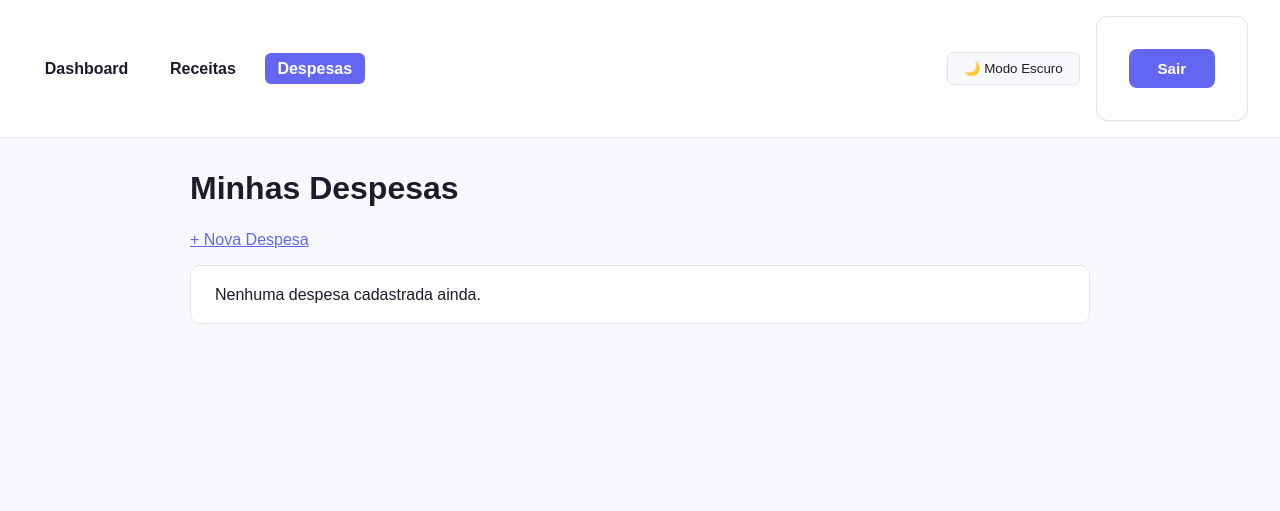
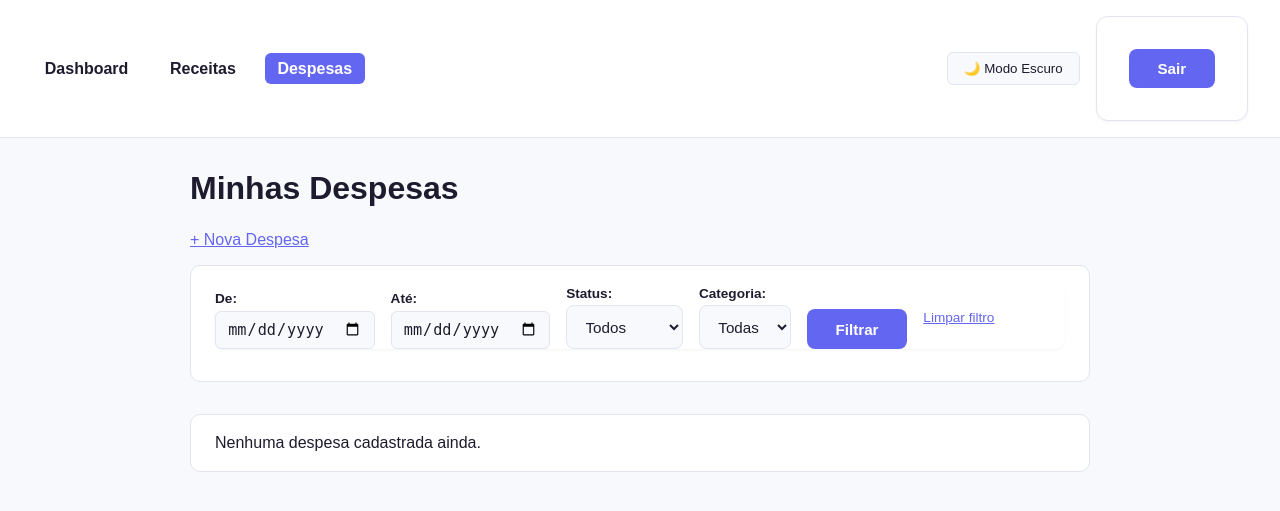
Before and after one commit to ReneBerredo/Controle-Financeiro, a Django app: page /financas/despesas/ in a window 1280 px wide. Shown: the top 511 px of the page. Run offline with Django 5.2, Linux system fonts and the light colour scheme; the visitor is signed in with stand-in values (Sample User, id 1); data that the repository does not hold is empty.

Commit message:
Adicionados filtros de data, status na lista despesas e receitas

```diff
--- a/financas/templates/financas/lista_despesas.html
+++ b/financas/templates/financas/lista_despesas.html
@@ -6,6 +6,38 @@
     <h1>Minhas Despesas</h1>
 
     <p><a href="{% url 'criar_despesa' %}">+ Nova Despesa</a></p>
+
+    <div class="filtro-container">
+        <form method="get" class="form-filtro">
+            <div>
+                <label for="data_inicial">De:</label>
+                <input type="date" id="data_inicial" name="data_inicial" value="{{ data_inicial|default:'' }}">
+            </div>
+            <div>
+                <label for="data_final">Até:</label>
+                <input type="date" id="data_final" name="data_final" value="{{ data_final|default:'' }}">
+            </div>
+            <div>
+                <label for="status">Status:</label>
+                <select id="status" name="status">
+                    <option value="">Todos</option>
+                    <option value="pago" {% if status == 'pago' %}selected{% endif %}>Pago</option>
+                    <option value="pendente" {% if status == 'pendente' %}selected{% endif %}>Pendente</option>
+                </select>
+            </div>
+            <div>
+                <label for="tipo">Categoria:</label>
+                <select id="tipo" name="tipo">
+                    <option value="">Todas</option>
+                    {% for t in tipos_despesa %}
+                        <option value="{{ t.id }}" {% if tipo_id == t.id|stringformat:"s" %}selected{% endif %}>{{ t.nome }}</option>
+                    {% endfor %}
+                </select>
+            </div>
+            <button type="submit">Filtrar</button>
+            <a href="{% url 'lista_despesas' %}" class="link-limpar">Limpar filtro</a>
+        </form>
+    </div>
 
     <ul>
     {% for despesa in despesas %}
--- a/financas/views.py
+++ b/financas/views.py
@@ -2,7 +2,7 @@ from django.shortcuts import render
 from django.shortcuts import redirect
 from django.db.models import Sum
 from django.contrib.auth.decorators import login_required
-from .models import Receita, Despesa
+from .models import Receita, Despesa, TipoReceita, TipoDespesa
 from .forms import ReceitaForm, DespesaForm, TipoReceitaForm, TipoDespesaForm
 from django.shortcuts import get_object_or_404
 import uuid
@@ -11,16 +11,83 @@ from dateutil.relativedelta import relativedelta
 from django.db.models.functions import TruncMonth
 from collections import defaultdict
 from datetime import datetime
+from django.db.models import Q
 
 @login_required
 def lista_receitas(request):
     receitas = Receita.objects.filter(usuario=request.user)
-    return render(request, 'financas/lista_receitas.html', {'receitas': receitas})
+
+    data_inicial = request.GET.get('data_inicial')
+    data_final = request.GET.get('data_final')
+    status = request.GET.get('status')
+    tipo_id = request.GET.get('tipo')
+
+    if data_inicial:
+        receitas = receitas.filter(data__gte=data_inicial)
+
+    if data_final:
+        receitas = receitas.filter(data__lte=data_final)
+
+    if status == 'pago':
+        receitas = receitas.filter(pago=True)
+    elif status == 'pendente':
+        receitas = receitas.filter(pago=False)
+
+    if tipo_id:
+        receitas = receitas.filter(tipo_id=tipo_id)
+
+    receitas = receitas.order_by('-data')
+
+    tipos_receita = TipoReceita.objects.filter(Q(usuario__isnull=True) | Q(usuario=request.user))
+
+    contexto = {
+        'receitas': receitas,
+        'tipos_receita': tipos_receita,
+        'data_inicial': data_inicial,
+        'data_final': data_final,
+        'status': status,
+        'tipo_id': tipo_id,
+    }
+
+    return render(request, 'financas/lista_receitas.html', contexto)
 
 @login_required
 def lista_despesas(request):
     despesas = Despesa.objects.filter(usuario=request.user)
-    return render(request, 'financas/lista_despesas.html', {'despesas': despesas})
+
+    data_inicial = request.GET.get('data_inicial')
+    data_final = request.GET.get('data_final')
+    status = request.GET.get('status')
+    tipo_id = request.GET.get('tipo')
+
+    if data_inicial:
+        despesas = despesas.filter(data__gte=data_inicial)
+
+    if data_final:
+        despesas = despesas.filter(data__lte=data_final)
+
+    if status == 'pago':
+        despesas = despesas.filter(pago=True)
+    elif status == 'pendente':
+        despesas = despesas.filter(pago=False)
+
+    if tipo_id:
+        despesas = despesas.filter(tipo_id=tipo_id)
+
+    despesas = despesas.order_by('-data')
+
+    tipos_despesa = TipoDespesa.objects.filter(Q(usuario__isnull=True) | Q(usuario=request.user))
+
+    contexto = {
+        'despesas': despesas,
+        'tipos_despesa': tipos_despesa,
+        'data_inicial': data_inicial,
+        'data_final': data_final,
+        'status': status,
+        'tipo_id': tipo_id,
+    }
+
+    return render(request, 'financas/lista_despesas.html', contexto)
 
 @login_required
 def criar_receita(request):
```
Also changed, not shown: financas/templates/financas/lista_receitas.html (+32 -0 lines).
